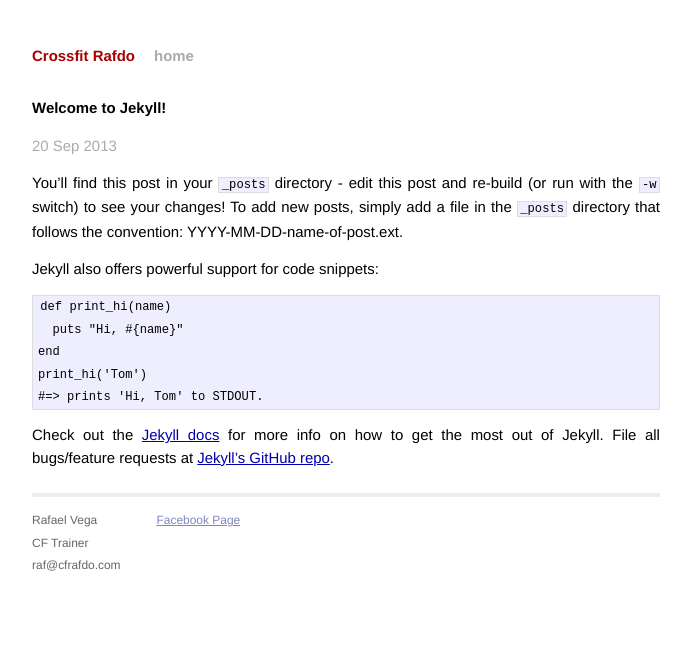
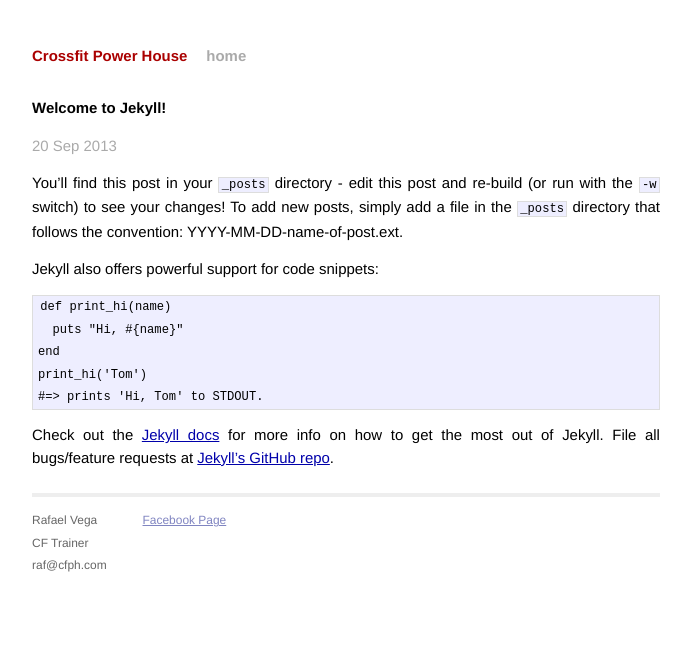
Before and after one commit to jeffpatzer/crossfitpowercompany, a Jekyll site: the page built from _posts/2013-09-20-welcome-to-jekyll.markdown, in a window 1280 px wide. Shown: the top 661 px of the page, without its empty margins (294-985 px from the left). Built offline with Jekyll 4.4.1, drawn with Linux system fonts in a browser that asks for light colours; Markdown is read by kramdown in place of the engine named in the settings.

Commit message:
update names

```diff
--- a/_config.yml
+++ b/_config.yml
@@ -1,6 +1,6 @@
-name: Crossfit Rafdo
+name: Crossfit Power House
 markdown: redcarpet
 pygments: true
 timezone: America/San_Francisco
-url: //jpatzer.github.io/crossfitrafdo
+url: //jpatzer.github.io/crossfitpowerhouse
 assets: /assets
--- a/_includes/analytics.html
+++ b/_includes/analytics.html
@@ -4,7 +4,7 @@
   m=s.getElementsByTagName(o)[0];a.async=1;a.src=g;m.parentNode.insertBefore(a,m)
   })(window,document,'script','//www.google-analytics.com/analytics.js','ga');
 
-  ga('create', 'UA-18909391-2', 'crossfitrafdo.com');
+  ga('create', 'UA-18909391-2', 'crossfitpowerhouse.com');
   ga('send', 'pageview');
 
 </script>
--- a/_includes/footer.html
+++ b/_includes/footer.html
@@ -3,7 +3,7 @@
     <p>
       Rafael Vega<br />
       CF Trainer<br />
-      raf@cfrafdo.com
+      raf@cfph.com
     </p>
   </div>
   <div class="contact">
--- a/index.html
+++ b/index.html
@@ -1,6 +1,6 @@
 ---
 layout: default
-title: Crossfit Rafdo
+title: Crossfit Power House
 ---
 
 <div id="home">
```
